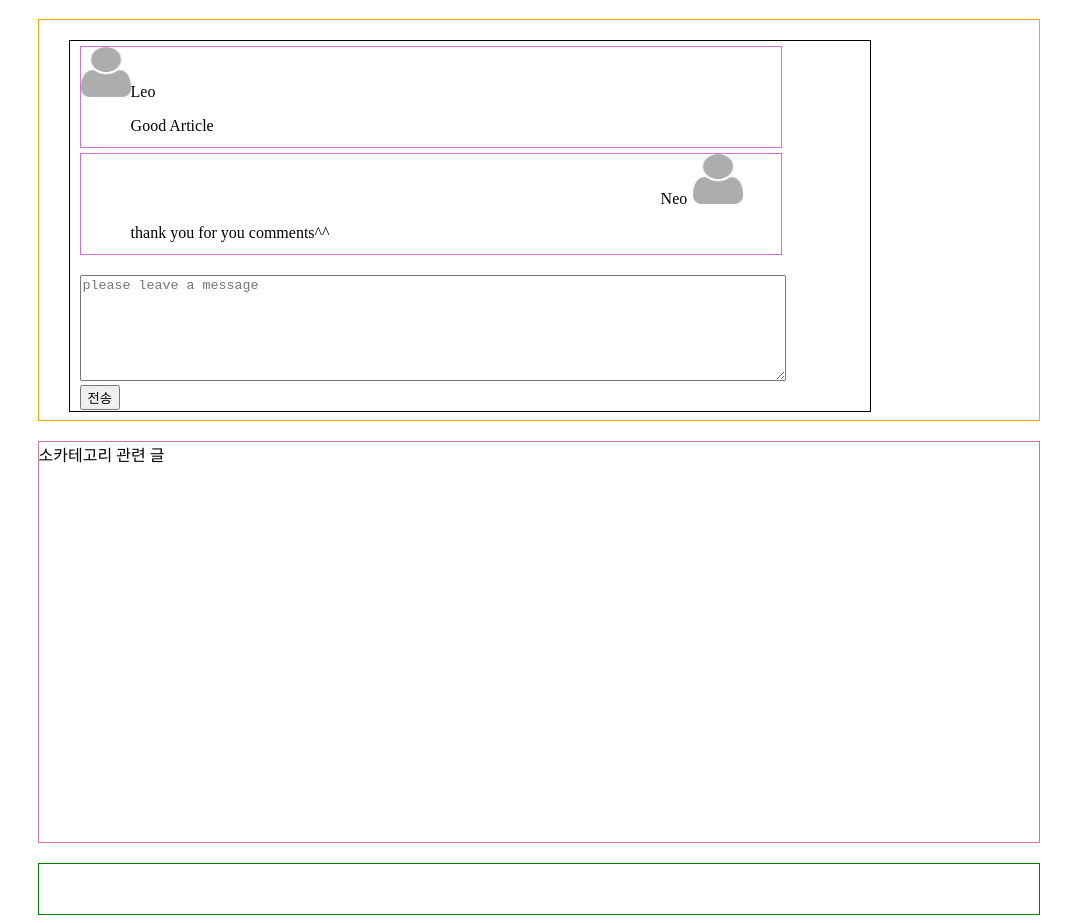
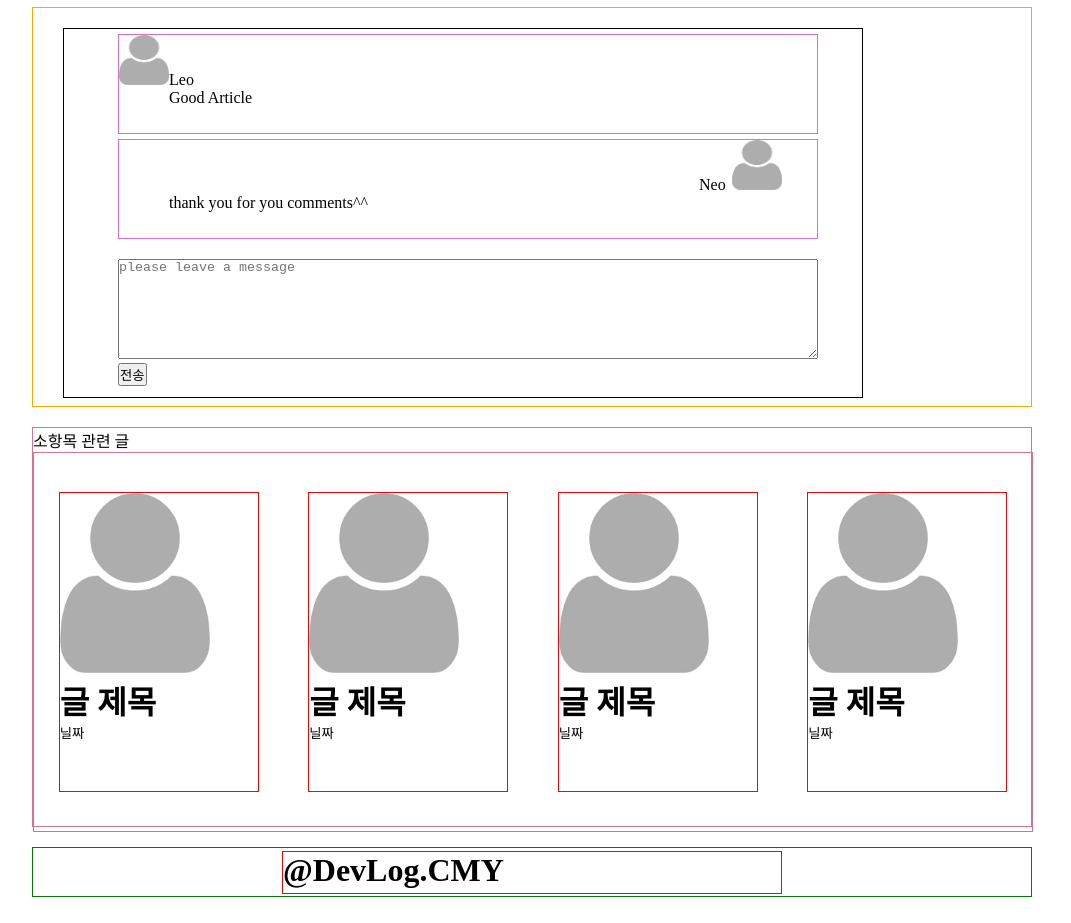
Before and after one commit to meeyoungchoi-dev-rookie/TIL, a plain HTML site: page blog_project/content_detail.html in a window 1280 px wide. Shown: the part 1153-2076 px from the top of the page, without its empty margins (160-1231 px from the left). After the commit the page ends 2050 px from the top, so only its background shows below. Drawn offline with Linux system fonts and the light colour scheme.

Commit message:
2022년 01월 01일 TIL 및 회고

```diff
--- a/blog_project/content_detail.html
+++ b/blog_project/content_detail.html
@@ -4,14 +4,21 @@
         <meta charset="utf-8">
         <title>블로그 글 상세 페이지</title>
         <style>
+            *{
+                padding: 0;
+                margin: 0;
+                box-sizing: border-box;
+            }
+
+             html, body{height: 100%;}
+
             .top_container {
                 display: flex;
                 flex-direction: row;
-                width: 1000px;
+                margin: 0;
+                width: 100%;
                 height: 100px;
-                margin-left: 15%;
                 border: 1px solid black;
-
             }
 
             .top_container .top_right {
@@ -74,13 +81,14 @@
 
             .middle_left p {
                 text-align: center;
-                margin-left: 5%;
+                margin-left: 2px;
                 font-size: 20px;
             }
 
             .middle_left  .dropdown {
                 display: inline-block;
                 margin-top: 20px;
+                margin-left: 35px;
             }
 
             .dropdown a {
@@ -115,11 +123,6 @@
                 margin-left: 5%;
             }
 
-
-
-
-
-
             .middle_container .middle_right {
                 width: 200px;
                 height: 700px;
@@ -132,7 +135,13 @@
             .middle_right h5 {
                 display: inline-block;
                 margin-left: 15%;
+                margin-top: 20px;
                 font-size: 20px;
+            }
+
+            .middle_right .dropdown1 {
+                margin-left: 15%;
+                margin-top: 20px;
             }
 
             .middle_container .middle_center .content_center_container {
@@ -162,6 +171,7 @@
             .content_bottom_apply .container  {
                 display: flex;
                 flex-direction: column;
+                align-items: center;
                 margin-left: 30px;
                 margin-top: 20px;
                 width: 800px;
@@ -247,15 +257,47 @@
                 margin-left: 15%;
             }
 
+            .middle_list .items .container {
+                width: 1000px;
+                height: 380px;
+                display: flex;
+                justify-content: space-around;
+                align-items: center;
+                border: 1px solid palevioletred;
+            }
+
+            .middle_list .items .container .card1 {
+                width: 200px;
+                height: 300px;
+                border: 1px solid red;
+            }
+
+            .middle_list .items .container .card1 img {
+                width: 150px;
+
+            }
+
+
             .footer {
                 display: flex;
-                flex-direction: row;
+                /* flex-direction: row; */
+                justify-content: center;
+                align-items: center;
                 width: 1000px;
                 height: 50px;
                 border: 1px solid green;
                 margin-left: 15%;
                 margin-top: 20px;
             }
+
+            .footer .container {
+                display: inline-block;
+                width: 500px;
+                height: 43px;
+                border: 1px solid red;
+            }
+
+
 
         </style>
     </head>
@@ -368,15 +410,41 @@
         </div>
         <div class="middle_list">
             <div class="items">
+                <span>소항목 관련 글</span>
                 <div class="container">
-                    <div>
-                        <span>소카테고리 관련 글</span>
+
+                    <div class="card1">
+                        <img src="images/login_image.png">
+                        <h1>글 제목</h1>
+                        <small>닐짜</small>
                     </div>
+                    <div class="card1">
+                        <img src="images/login_image.png">
+                        <h1>글 제목</h1>
+                        <small>닐짜</small>
+                    </div>
+                    <div class="card1">
+                        <img src="images/login_image.png">
+                        <h1>글 제목</h1>
+                        <small>닐짜</small>
+                    </div>
+                    <div class="card1">
+                        <img src="images/login_image.png">
+                        <h1>글 제목</h1>
+                        <small>닐짜</small>
+                    </div>
+
                 </div>
             </div>
         </div>
+    </div>
 
         <div class="footer">
+            <div class="container">
+                <p>
+                    <h1>@DevLog.CMY</h1>
+                </p>
+            </div>
         </div>
     </body>
 </html>
```
Also changed, not shown: css/flex_justify-content_align-items.html (added, +42 -0 lines), css/flex_wrap.html (added, +31 -0 lines), 1 other file.
